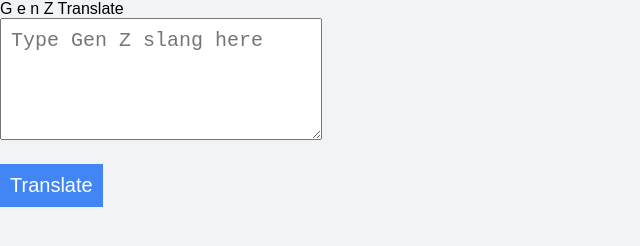
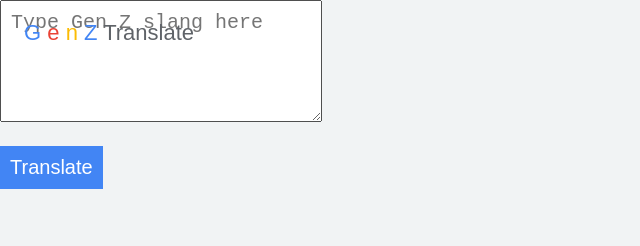
Before and after one commit to dutchbabypancakes/genz-genalpha-translator, a website: page index.html in a window 1280 px wide. Shown: the whole page, without its empty margins (0-640 px from the left). Drawn offline with Linux system fonts and the light colour scheme.

Commit message:
Update index.html

```diff
--- a/index.html
+++ b/index.html
@@ -10,6 +10,26 @@
           margin: 0px;
           background: #f1f3f4;
          }
+    .top-bar {
+    position: absolute;
+    top: 20px;
+    left: 24px;
+  }
+
+  .logo {
+    font-size: 22px;
+    font-weight: 500;
+    font-family: Arial, sans-serif;
+  }
+
+  .blue { color: #4285F4; }
+  .red { color: #EA4335; }
+  .yellow { color: #FBBC05; }
+  .green { color: #34A853; }
+
+  .translate-text {
+    color: #5f6368;
+  }
     textarea { width: 300px;
               height: 100px;
               margin-bottom: 20px;
```
